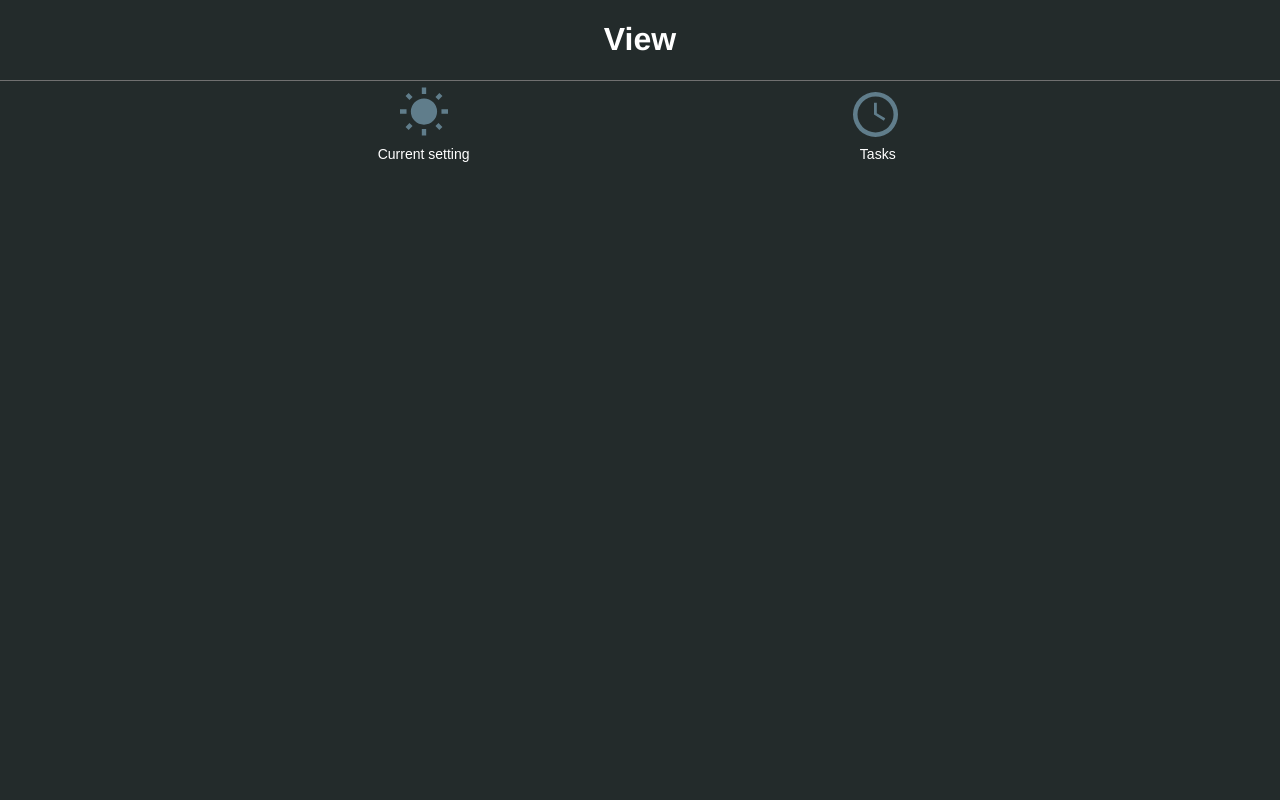
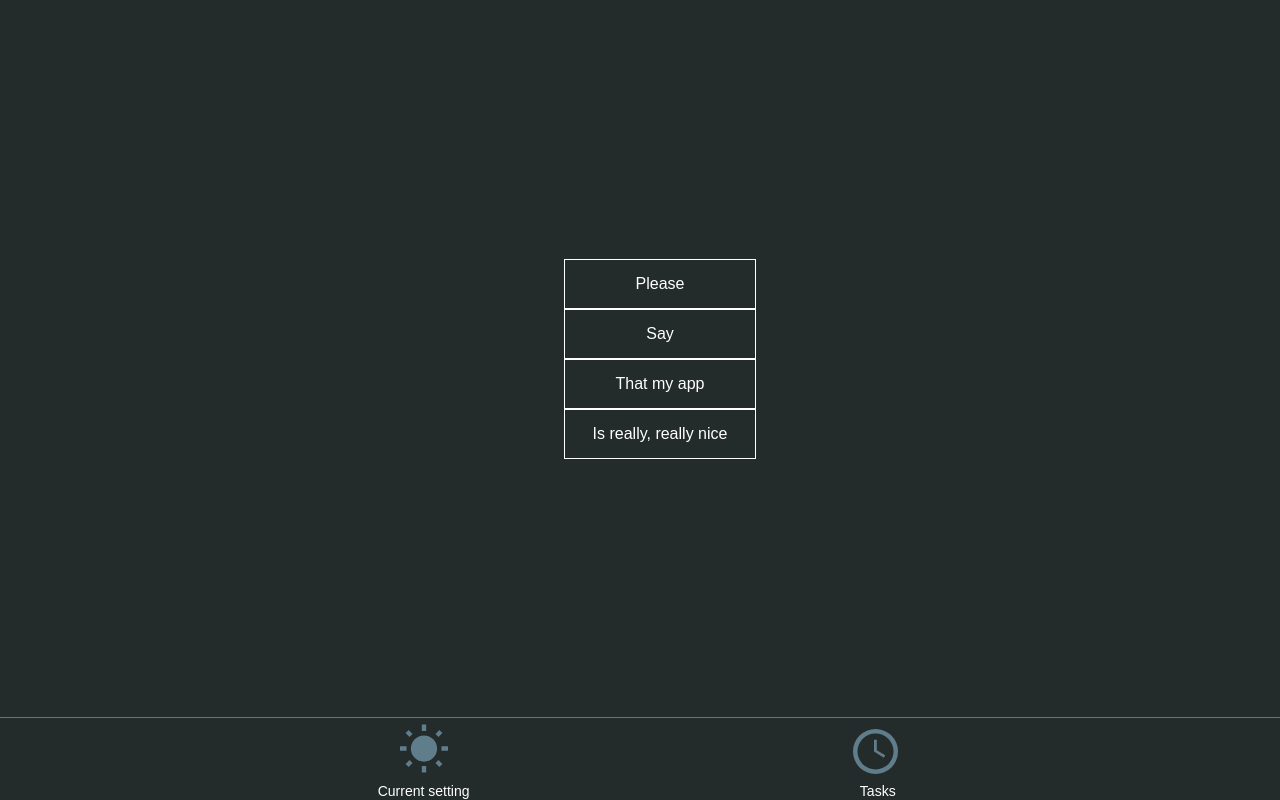
Before and after one commit to kaaboaye/smart-curtains, a Vue app in the folder frontend/: page /#/tasks in a window 1280 px wide. Built offline with nearby package versions, Linux system fonts and the light colour scheme.

Commit message:
frontend

```diff
--- a/frontend/package.json
+++ b/frontend/package.json
@@ -14,6 +14,7 @@
     "vue": "^2.6.10",
     "vue-router": "^3.0.3",
     "vue-slider-component": "^3.0.31",
+    "vue-timeselector": "^0.1.5",
     "vuex": "^3.0.1"
   },
   "devDependencies": {
--- a/frontend/src/router.js
+++ b/frontend/src/router.js
@@ -2,7 +2,7 @@ import Vue from "vue";
 import Router from "vue-router";
 import Home from "./views/Home.vue";
 import Tasks from "./views/Tasks.vue";
-import Task from "./views/Task.vue";
+import Edit from "./views/Edit.vue";
 
 Vue.use(Router);
 
@@ -19,9 +19,9 @@ export default new Router({
       component: Tasks
     },
     {
-      path: "/task/:taskId",
-      name: "task",
-      component: Task
+      path: "/Edit",
+      name: "edit",
+      component: Edit
     }
   ]
 });
--- /dev/null
+++ b/frontend/src/views/Edit.vue
@@ -0,0 +1,64 @@
+<template>
+  <div>
+    <div class="slider-container">
+      <vue-slider v-model="value" direction="ttb" :height="400" :width="50"/>
+    </div>
+    <div class="timer-container">
+      <timeselector v-model="time"></timeselector>
+    </div>
+  </div>
+</template>
+
+<script>
+import VueSlider from "vue-slider-component";
+import "vue-slider-component/theme/antd.css";
+import Timeselector from "vue-timeselector";
+
+export default {
+  name: "Edit",
+  components: {
+    VueSlider,
+    Timeselector
+  },
+  data() {
+    return {
+      value: 0,
+      time: null
+    };
+  }
+};
+</script>
+
+<style>
+.hello {
+  display: inline-block;
+}
+
+.content-wrapper {
+  height: 90vh;
+}
+
+.slider-container {
+  padding: 109px 0;
+  margin-top: auto;
+  margin-bottom: auto;
+  display: flex;
+  justify-content: center;
+}
+
+.vue-slider-rail {
+  background: white;
+  background-image: linear-gradient(#ffc107, #7d8a73, #607d8b);
+}
+
+.vue-slider-dot {
+  width: 100% !important;
+  border-radius: 0;
+}
+
+.vue-slider-dot-handle {
+  border-radius: 0;
+  background: #03a9f4;
+  outline: none;
+}
+</style>
--- a/frontend/src/views/Home.vue
+++ b/frontend/src/views/Home.vue
@@ -22,15 +22,9 @@ export default {
 </script>
 
 <style>
-.slider-container {
-  margin-top: auto;
-  margin-bottom: auto;
-  display: flex;
-  justify-content: center;
-}
-
 .vue-slider-rail {
-  background: #fff;
+  background: white;
+  background-image: linear-gradient(#ffc107, #7d8a73, #607d8b);
 }
 
 .vue-slider-dot {
@@ -41,5 +35,6 @@ export default {
 .vue-slider-dot-handle {
   border-radius: 0;
   background: #03a9f4;
+  outline: none;
 }
 </style>
--- a/frontend/src/views/Tasks.vue
+++ b/frontend/src/views/Tasks.vue
@@ -1,9 +1,64 @@
 <template>
-  <div class="View">
-    <h1>View</h1>
+  <div id="Tasks">
+    <ul class="task_button">
+      <li v-for="task in tasks" v-bind:key="task">
+        <router-link :to="{name: 'edit'}">
+          <button class="button">{{task}}</button>
+        </router-link>
+      </li>
+    </ul>
   </div>
 </template>
 
 <script>
-export default {};
+export default {
+  name: "app",
+  data: function() {
+    return {
+      tasks: {
+        key1: "Please",
+        key2: "Say",
+        key3: "That my app",
+        key4: "Is really, really nice"
+      }
+    };
+  }
+};
 </script>
+
+<style>
+.task_button li {
+  list-style: none;
+  background: blue;
+  width: 100%;
+  display: block;
+}
+
+.task_button button {
+  width: 100%;
+  height: 50px;
+  display: block;
+  border: none;
+  padding: 14px 28px;
+  font-size: 16px;
+  cursor: pointer;
+  text-align: center;
+  background-color: #232b2b;
+  color: white;
+  border: 1px solid white;
+}
+
+#Tasks {
+  margin-top: auto;
+  margin-bottom: auto;
+  display: flex;
+  justify-content: center;
+  width: 100%;
+}
+
+.button {
+  border-color: white;
+  display: block;
+  width: 100%;
+}
+</style>
```
Also changed, not shown: 1 other file (tests, documents, lock files or other folders).
